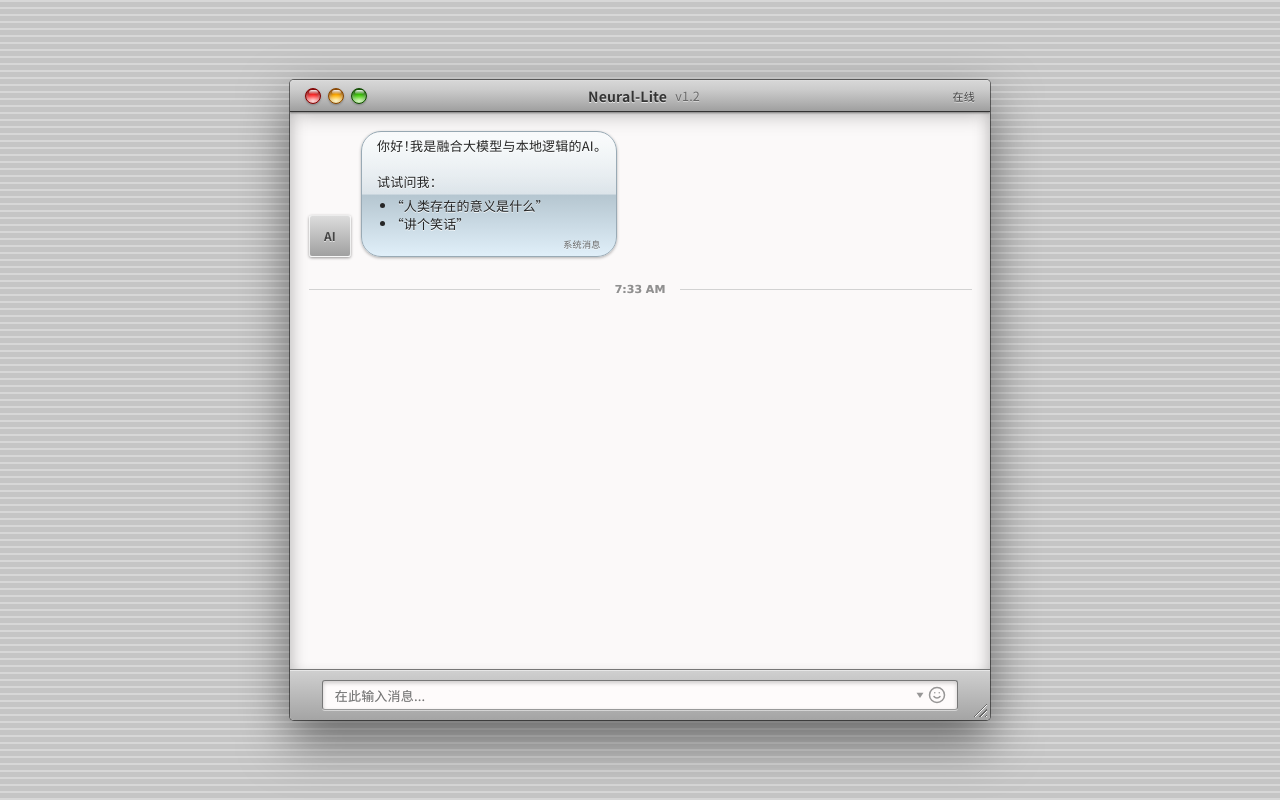
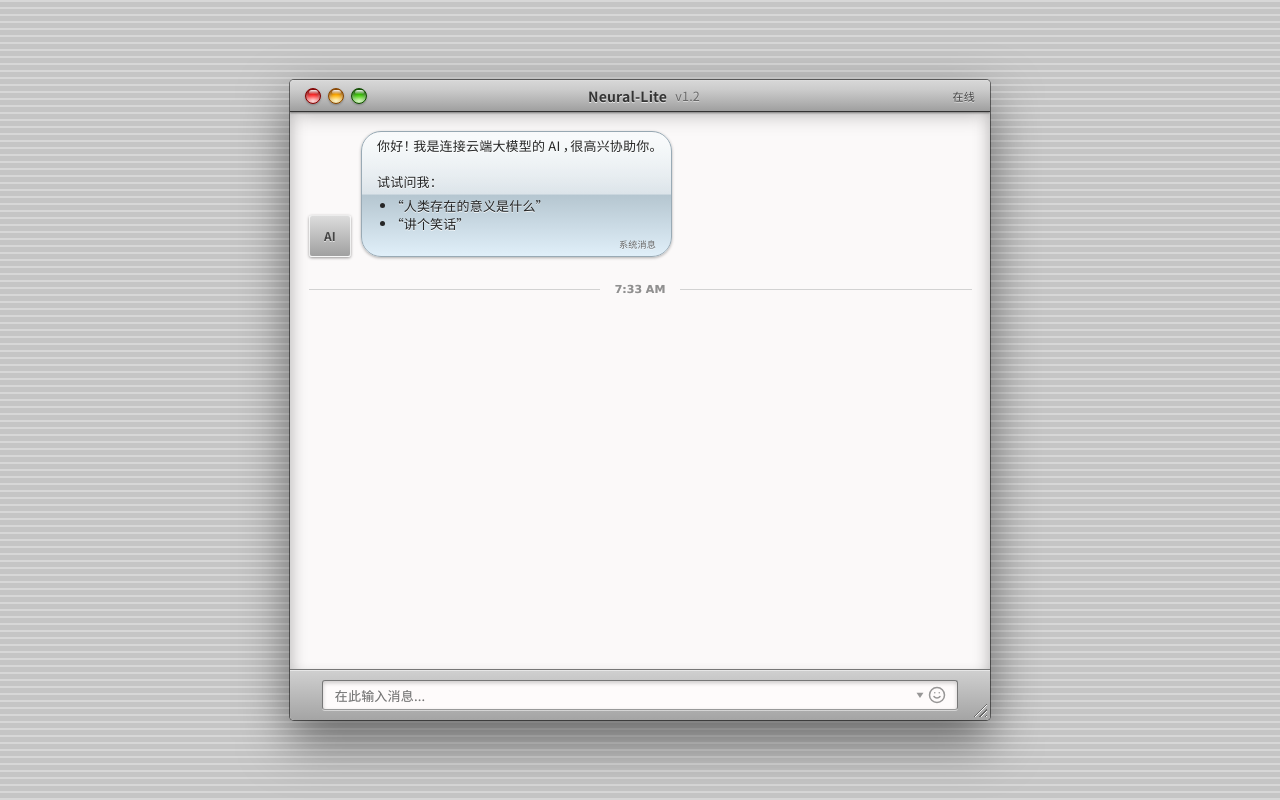
Before and after one commit to Ethan-iae/Neural-Lite, a plain HTML site: page index.html in a window 1280 px wide. Drawn offline with Linux system fonts and the light colour scheme; a web font is replaced by a local one.

Commit message:
介绍更新

```diff
--- a/index.html
+++ b/index.html
@@ -1367,7 +1367,7 @@
             <div class="message-row">
                 <div class="avatar ai-avatar">AI</div>
                 <div class="bubble ai-bubble">
-                    你好！我是融合大模型与本地逻辑的AI。<br>
+                    你好！ 我是连接云端大模型的 AI ，很高兴协助你。<br>
                     <br>
                     试试问我：
                     <ul>
```
